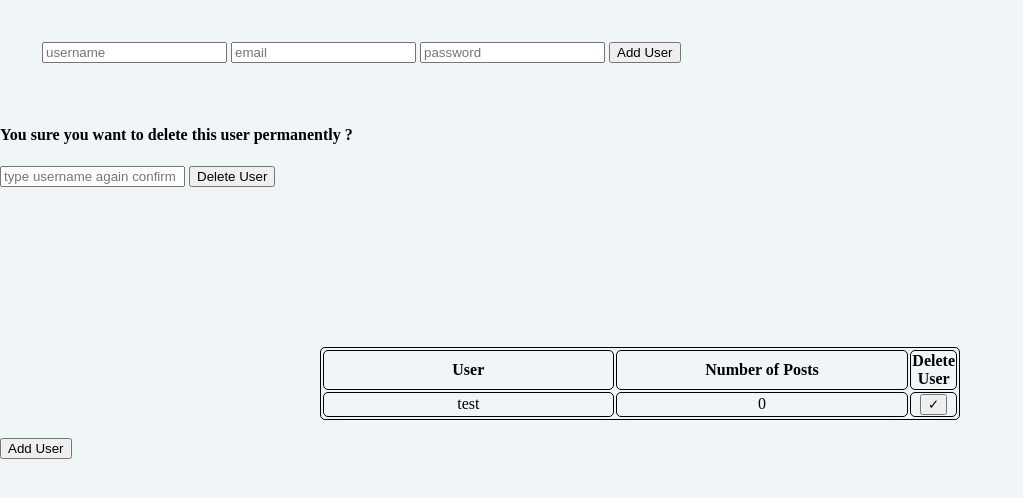
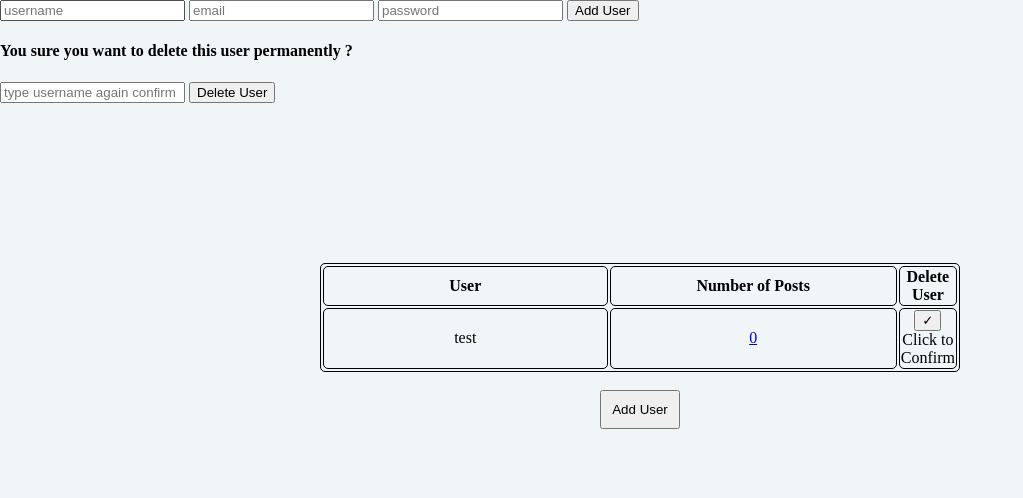
Before and after one commit to WorkCite/360project, a PHP site: page /admin.php in a window 1280 px wide. Shown: the top 498 px of the page, without its empty margins (0-1023 px from the left). Run offline with PHP 8.4, Linux system fonts and the light colour scheme; data comes from the database, SQL or seed files in the repository; some libraries are stand-ins or nearby versions.

Commit message:
add and delete function

```diff
--- a/360 proj/admin.php
+++ b/360 proj/admin.php
@@ -65,7 +65,7 @@
         while($row = mysqli_fetch_assoc($results)){
             foreach($row as $e){
 
-                echo "<tr><td> " .$e. "</td><td> 0 </td><td><button id='.$e.'> &#10003; </button></td></tr>";
+                echo "<tr><td> " .$e. "</td><td><a href='posts.php'> 0 </a></td><td><input type='submit' name='btn_delete' value='&#10003;' /> Click to Confirm</button></td></tr>";
 
            }
         }
@@ -73,13 +73,13 @@
         echo "</div>";
 
         echo "<br/>";
-        echo "<button class='add'>Add User</button>";
+
         mysqli_close($connection);
     }
 
 
     ?>
-
+    <button class="add">Add User</button>
 </body>
 
 </html>
--- a/360 proj/css/admin.css
+++ b/360 proj/css/admin.css
@@ -90,10 +90,12 @@ body{
     padding-top:10em;
 }
 
-.adduser{
+.add{
 
   padding: 10px 10px 10px 10px;
-  margin: 2em 2em 2em 2em;
+  margin: auto;
   text-align: center;
-  display: inline-flex;
+  display: flex;
+  justify-content: center;
+  align-items: center;
 }
--- a/360 proj/deleteuser.php
+++ b/360 proj/deleteuser.php
@@ -22,9 +22,10 @@
 
         $results = mysqli_query($connection, $sql);
 
-        if ($row = mysqli_fetch_assoc($results)){
+        if ($results){
         echo "<p>User is being deleted</p>";
         echo '<a href="'.$rlink.'"> Return to user entry </a>';
+
         }else{
 
             echo "<p> $username account can't be deleted</p>";
@@ -32,7 +33,7 @@
 
         }
 
-        mysqli_free_result($results);
+
 
         mysqli_close($connection);
     }
```
